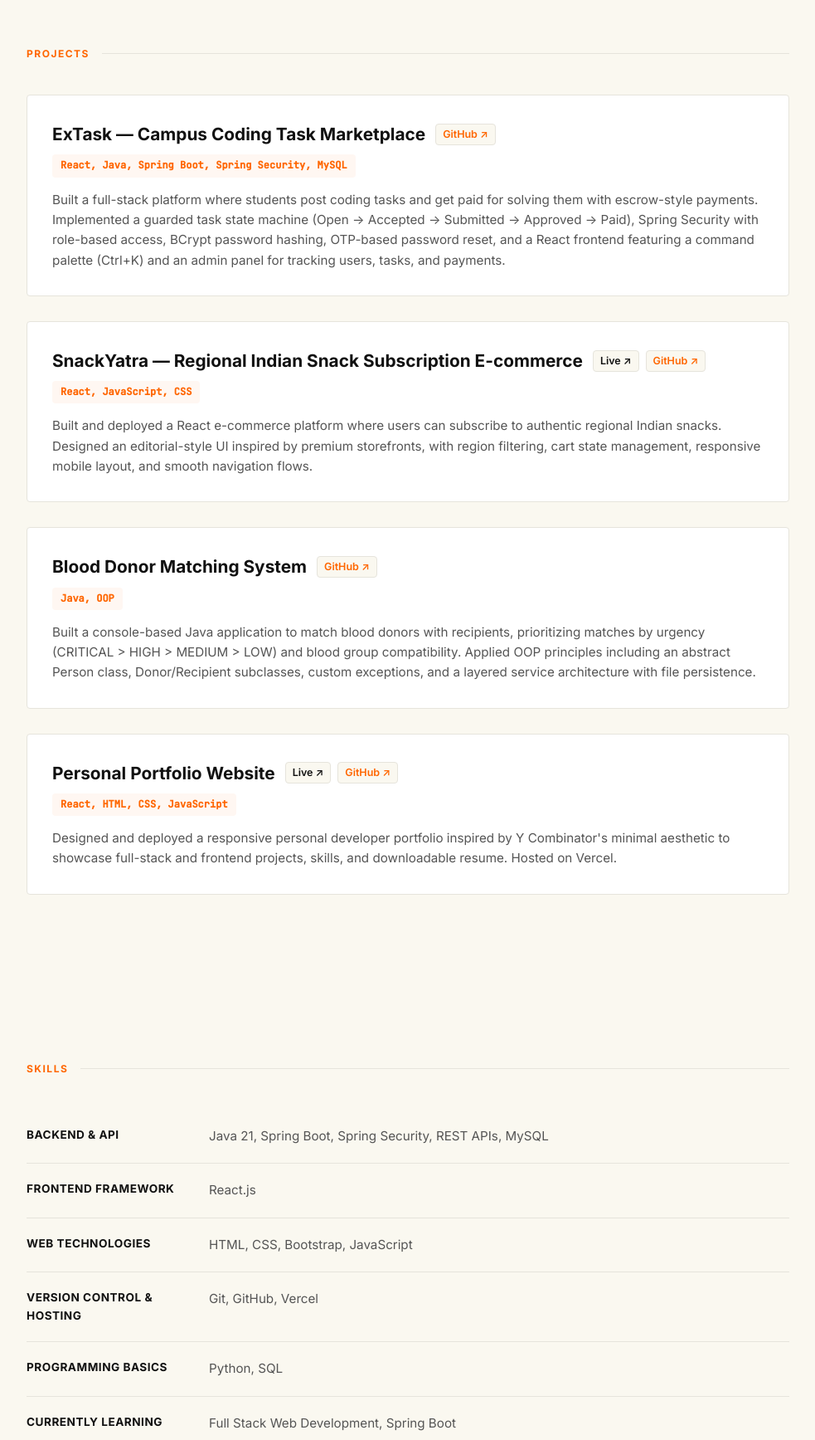
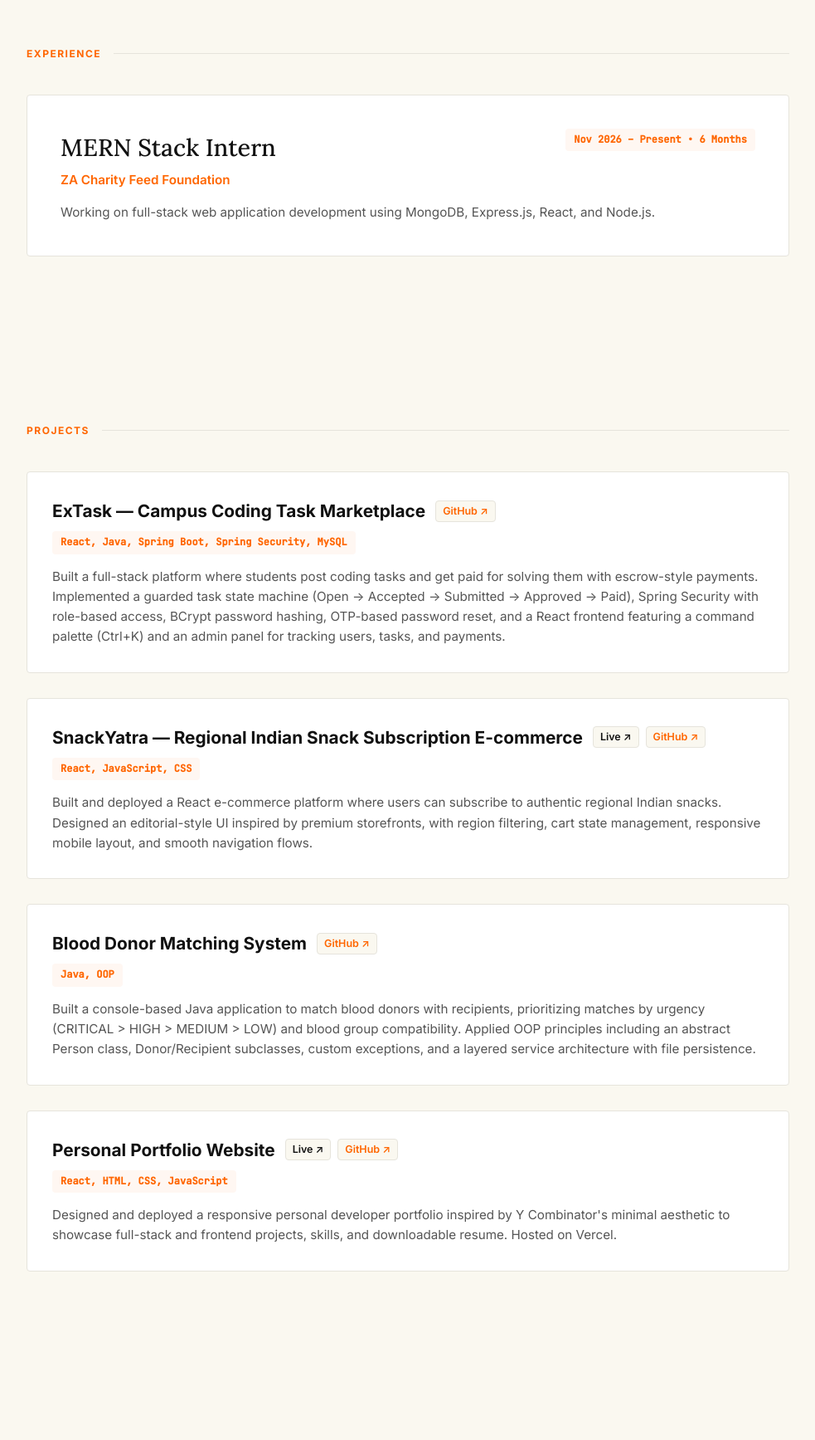
Before and after one commit to GRIMMZOWW/BHAUMIK-PROJECT, a React (Vite) app: page / in a window 1280 px wide. Shown: the part 833-2568 px from the top of the page at 83% size, without its empty margins (148-1131 px from the left). Built offline with nearby package versions, Linux system fonts and the light colour scheme.

Commit message:
Add MERN internship at ZA Charity, AWS, Angular, and ITVedant update

```diff
--- a/src/App.jsx
+++ b/src/App.jsx
@@ -3,6 +3,7 @@ import Navbar from './components/Navbar';
 
 // Lazy loading components
 const About = lazy(() => import('./components/About'));
+const Experience = lazy(() => import('./components/Experience'));
 const Projects = lazy(() => import('./components/Projects'));
 const Skills = lazy(() => import('./components/Skills'));
 const Resume = lazy(() => import('./components/Resume'));
@@ -29,6 +30,7 @@ function App() {
       <Navbar />
       <Suspense fallback={<Loader />}>
         <About />
+        <Experience />
         <Projects />
         <Skills />
         <Resume />
--- a/src/components/About.jsx
+++ b/src/components/About.jsx
@@ -13,7 +13,7 @@ const About = () => {
         <span className="footnote-author">— Bhaumik Shivmath</span>
       </div>
 
-      <a href="#projects" className="scroll-arrow" title="Scroll to Projects">
+      <a href="#experience" className="scroll-arrow" title="Scroll to Experience">
         ▾
       </a>
     </section>
--- a/src/components/Contact.jsx
+++ b/src/components/Contact.jsx
@@ -7,7 +7,7 @@ const Contact = () => {
       <div className="yc-card">
         <h2>Let's connect</h2>
         <p>
-          I am currently seeking junior developer roles or internship opportunities. Feel free to reach out directly through any of the channels below.
+          Currently working as a MERN Stack Intern at ZA Charity Feed Foundation and open to full-time junior developer roles or collaborative projects. Feel free to reach out directly through any of the channels below.
         </p>
 
         <div className="contact-table">
--- /dev/null
+++ b/src/components/Experience.jsx
@@ -0,0 +1,24 @@
+import React from 'react';
+
+const Experience = () => {
+  return (
+    <section id="experience">
+      <div className="section-label">experience</div>
+      <div className="yc-card">
+        <div className="exp-header">
+          <div>
+            <h2 className="exp-role">MERN Stack Intern</h2>
+            <div className="exp-org">ZA Charity Feed Foundation</div>
+          </div>
+          <span className="project-card-tech">Nov 2026 &ndash; Present &bull; 6 Months</span>
+        </div>
+
+        <p style={{ marginBottom: 0 }}>
+          Working on full-stack web application development using MongoDB, Express.js, React, and Node.js.
+        </p>
+      </div>
+    </section>
+  );
+};
+
+export default Experience;
--- a/src/components/Resume.jsx
+++ b/src/components/Resume.jsx
@@ -12,7 +12,7 @@ const Resume = () => {
     <section id="resume">
       <div className="section-label">resume</div>
       <div className="yc-card">
-        <h2>Current Education</h2>
+        <h2>Training &amp; Education</h2>
 
         <div className="contact-table" style={{ marginBottom: '30px' }}>
           <div className="contact-row-item resume-row-item">
@@ -26,7 +26,9 @@ const Resume = () => {
                 Itvedant Education Pvt Ltd - Dadar
               </a>
             </span>
-            <span className="contact-val">Currently pursuing Fullstack Development in Java</span>
+            <span className="contact-val">
+              Completed 6-month regular Full Stack Java training &bull; Currently attending weekend sessions
+            </span>
           </div>
         </div>
 
--- a/src/components/Skills.jsx
+++ b/src/components/Skills.jsx
@@ -1,12 +1,14 @@
 import React from 'react';
 
 const myTech = [
-  { cat: "Backend & API", items: "Java 21, Spring Boot, Spring Security, REST APIs, MySQL" },
+  { cat: "Backend & API", items: "Java 21, Spring Boot, Spring Security, Node.js, Express.js, REST APIs" },
   { cat: "Frontend Framework", items: "React.js" },
   { cat: "Web Technologies", items: "HTML, CSS, Bootstrap, JavaScript" },
-  { cat: "Version Control & Hosting", items: "Git, GitHub, Vercel" },
+  { cat: "Databases", items: "MySQL, MongoDB" },
+  { cat: "Cloud & Hosting", items: "AWS (Basics), Vercel" },
+  { cat: "Version Control", items: "Git, GitHub" },
   { cat: "Programming Basics", items: "Python, SQL" },
-  { cat: "Currently Learning", items: "Full Stack Web Development, Spring Boot" }
+  { cat: "Currently Learning", items: "Angular, Full Stack Web Development" }
 ];
 
 const Skills = () => {
--- a/src/index.css
+++ b/src/index.css
@@ -402,6 +402,25 @@ section {
   gap: 12px;
 }
 
+.exp-header {
+  display: flex;
+  justify-content: space-between;
+  align-items: flex-start;
+  flex-wrap: wrap;
+  gap: 12px;
+  margin-bottom: 14px;
+}
+
+.exp-role {
+  margin-bottom: 4px !important;
+}
+
+.exp-org {
+  font-size: 0.95rem;
+  font-weight: 600;
+  color: var(--yc-orange);
+}
+
 .project-card-title {
   font-family: var(--font-sans);
   font-size: 1.3rem;
```
Also changed, not shown: 2 other files (tests, documents, lock files or other folders).
